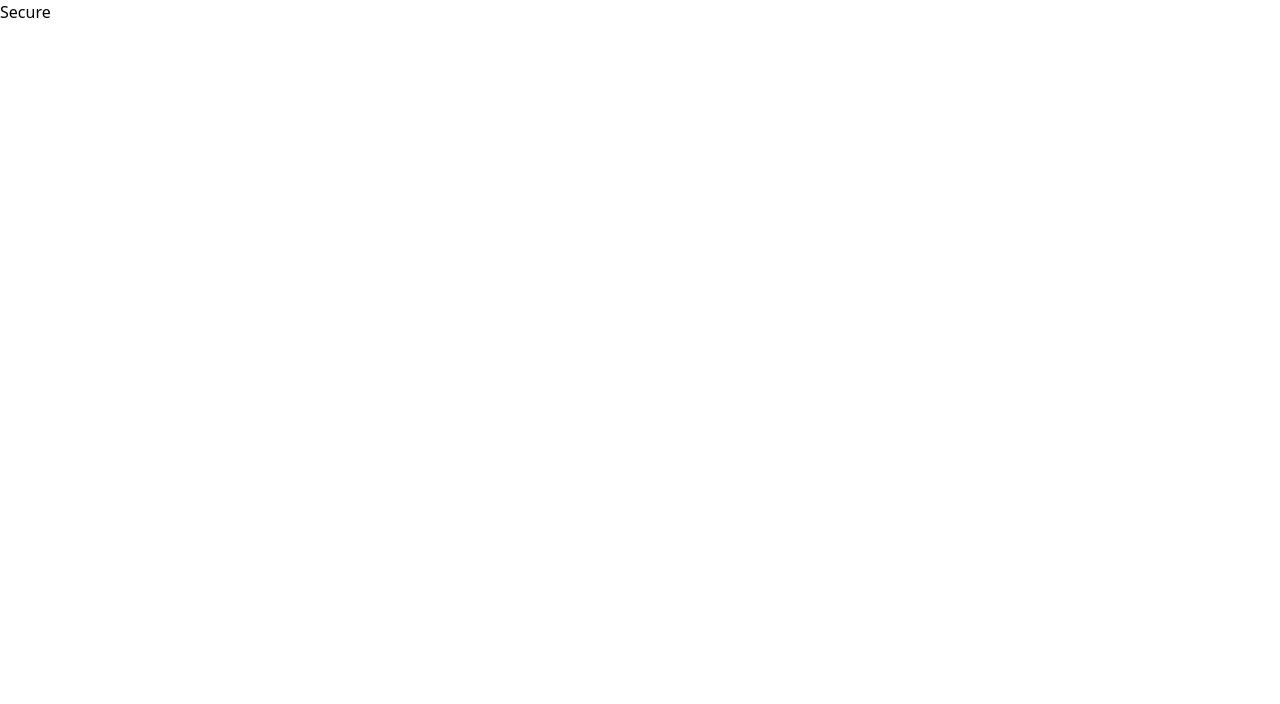
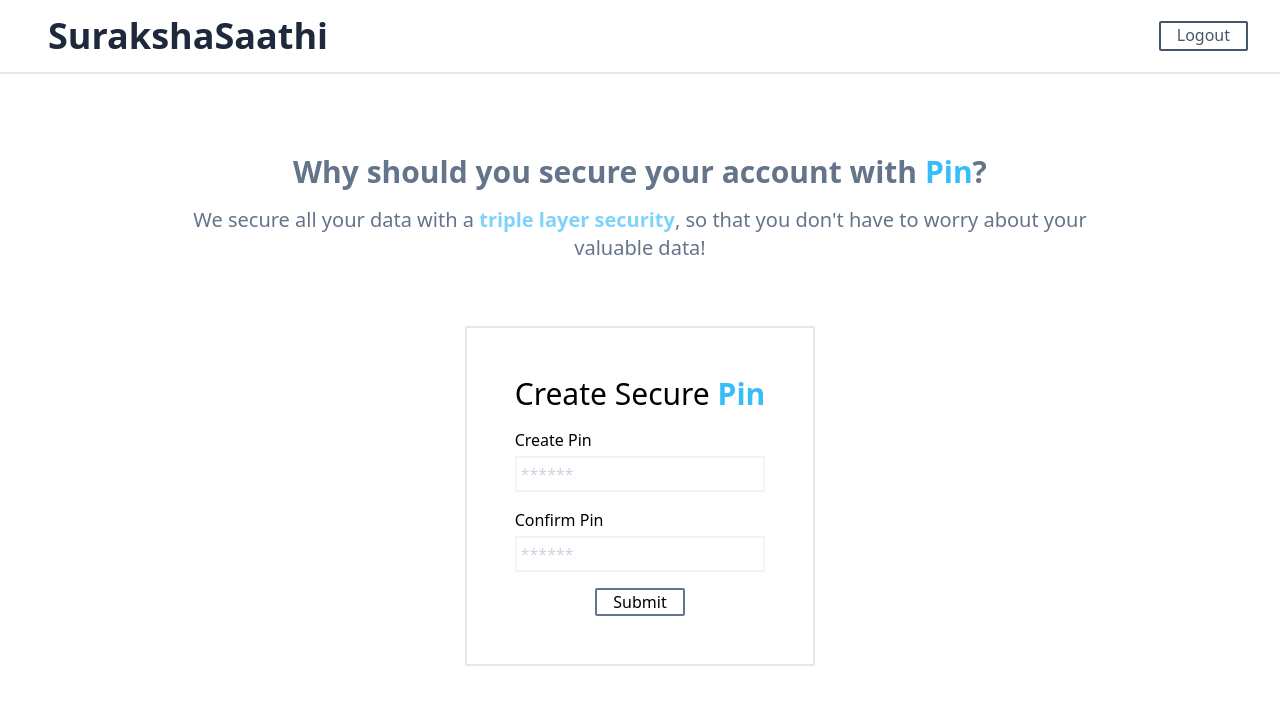
Before and after one commit to MahendraDani/SurakshaSaathi-web, a React (Vite) app in the folder client/: page /secure in a window 1280 px wide. Shown: the top 704 px of the page. Built offline with nearby package versions, Linux system fonts and the light colour scheme.

Commit message:
feat: created secure pin generation page

```diff
--- /dev/null
+++ b/client/src/components/forms/Secure.form.tsx
@@ -0,0 +1,104 @@
+import { useState } from "react";
+import CenterContianer from "../../layout/Center.container";
+import axios from "axios";
+import { useNavigate } from "react-router-dom";
+
+const SecureForm = () => {
+  const [createPin, setCreatePin] = useState("");
+  const [confirmPin, setConfirmPin] = useState("");
+  const navigate = useNavigate();
+  const hanldePinSubmit = async (e: React.MouseEvent<HTMLButtonElement>) => {
+    try {
+      e.preventDefault();
+      if (createPin !== confirmPin) {
+        alert("Incorrect Confirm or Create Pin");
+        return;
+      }
+      const token = localStorage.getItem("token");
+      const agencyId = localStorage.getItem("id");
+      const response = await axios.post(
+        "http://localhost:3000/api/agency/secure",
+        {
+          pincode: confirmPin,
+        },
+        {
+          headers: {
+            authorization: token,
+            id: agencyId,
+          },
+        }
+      );
+      console.log(response);
+      navigate("/home");
+      return;
+    } catch (error) {
+      console.log(error);
+    }
+  };
+  return (
+    <>
+      <CenterContianer>
+        <section className="flex flex-col gap-4 justify-center items-center">
+          <div className="text-slate-500 text-center flex flex-col gap-4">
+            <h2 className="text-2xl md:text-3xl font-semibold">
+              Why should you secure your account with{" "}
+              <span className="text-sky-400 font-bold">Pin</span>?
+            </h2>
+            <p className="text-lg md:text-xl">
+              We secure all your data with a{" "}
+              <span className="text-sky-300 font-bold">
+                triple layer security
+              </span>
+              , so that you don't have to worry about your valuable data!
+            </p>
+          </div>
+          <div>
+            <form
+              className="md:mt-12 border-2 rounded-sm p-12 flex flex-col justify-center items-center
+            "
+            >
+              <div className="flex flex-col gap-4">
+                <h2 className="text-2xl md:text-3xl">
+                  Create Secure{" "}
+                  <span className="text-sky-400 font-bold">Pin</span>
+                </h2>
+                <div className="flex flex-col gap-1">
+                  <label>Create Pin</label>
+                  <input
+                    type="password"
+                    className="border-2 border-slate-100 focus:outline-none focus:border-sky-400 p-1 placeholder:text-[1rem]  placeholder:text-slate-300"
+                    placeholder="******"
+                    onChange={(e) => {
+                      setCreatePin(e.target.value);
+                    }}
+                  />
+                </div>
+                <div className="flex flex-col gap-1">
+                  <label>Confirm Pin</label>
+                  <input
+                    type="password"
+                    className="border-2 border-slate-100 focus:outline-none focus:border-sky-400 p-1 placeholder:text-[1rem]  placeholder:text-slate-300"
+                    placeholder="******"
+                    onChange={(e) => {
+                      setConfirmPin(e.target.value);
+                    }}
+                  />
+                </div>
+                <div className="text-center">
+                  <button
+                    className="border-2 border-slate-500 px-4 rounded-sm text-slate-500-400 hover:bg-slate-500 hover:text-white ease-in duration-200"
+                    onClick={hanldePinSubmit}
+                  >
+                    Submit
+                  </button>
+                </div>
+              </div>
+            </form>
+          </div>
+        </section>
+      </CenterContianer>
+    </>
+  );
+};
+
+export default SecureForm;
--- a/client/src/pages/agencies/RegisterDetails.tsx
+++ b/client/src/pages/agencies/RegisterDetails.tsx
@@ -260,7 +260,7 @@ const RegisterDetails = () => {
         </section>
         <section className="text-center">
           <button
-            className="border-2 border-sky-400 px-4 pb-1 rounded-sm text-sky-400 hover:bg-sky-400 duration-200 ease-in hover:text-white"
+            className="border-2 border-slate-500 px-4 pb-1 rounded-sm text-slate-500 hover:bg-slate-500 duration-200 ease-in hover:text-white"
             onClick={handleRegistrationDetails}
           >
             Submit
--- a/client/src/pages/agencies/Secure.tsx
+++ b/client/src/pages/agencies/Secure.tsx
@@ -1,5 +1,15 @@
+import NavbarLogin from "../../components/NavbarLogin";
+import SecureForm from "../../components/forms/Secure.form";
+
 const Secure = () => {
-  return <div>Secure</div>;
+  return (
+    <>
+      <NavbarLogin />
+      <div className="mt-8 md:mt-20">
+        <SecureForm />
+      </div>
+    </>
+  );
 };
 
 export default Secure;
```
